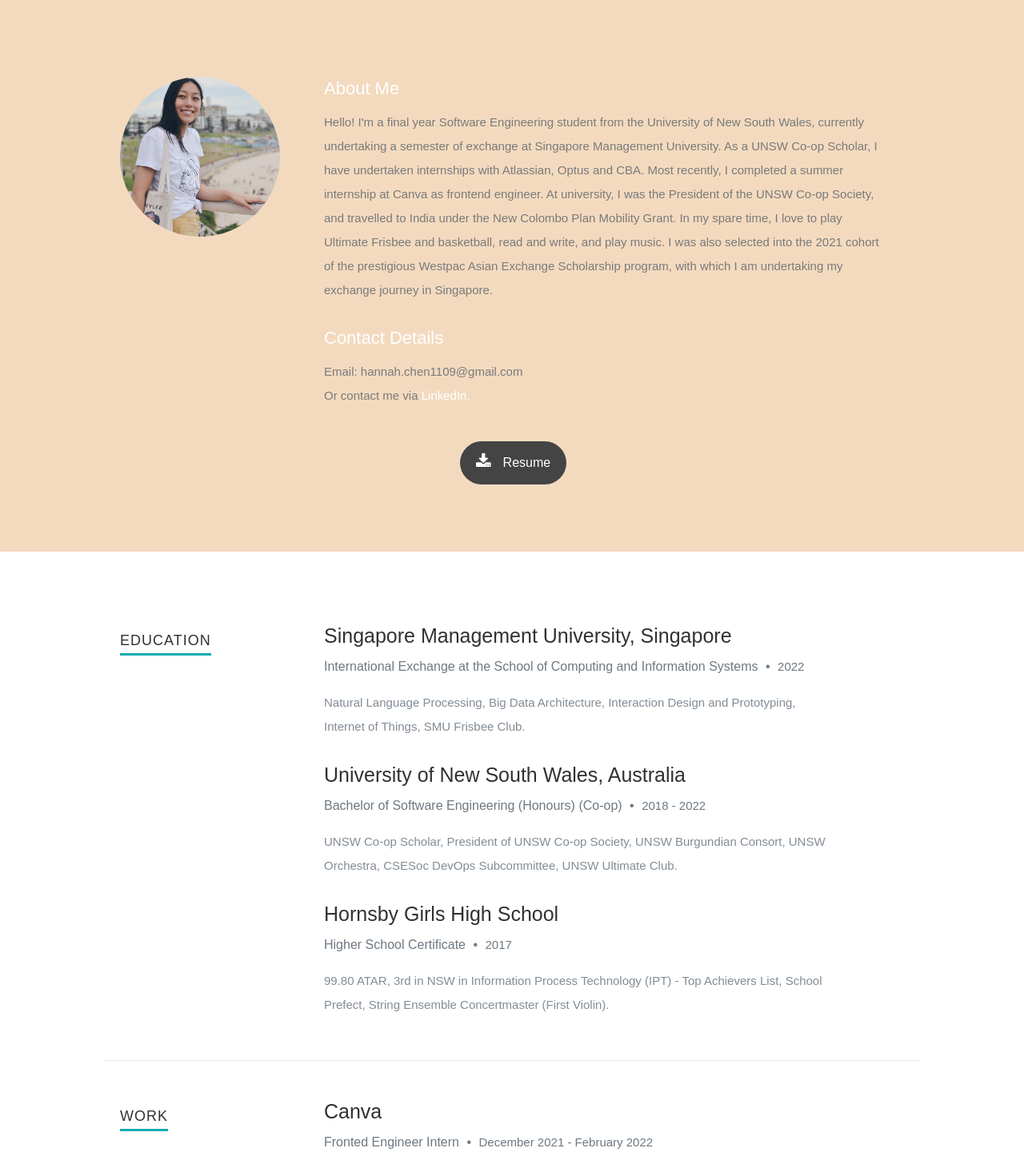
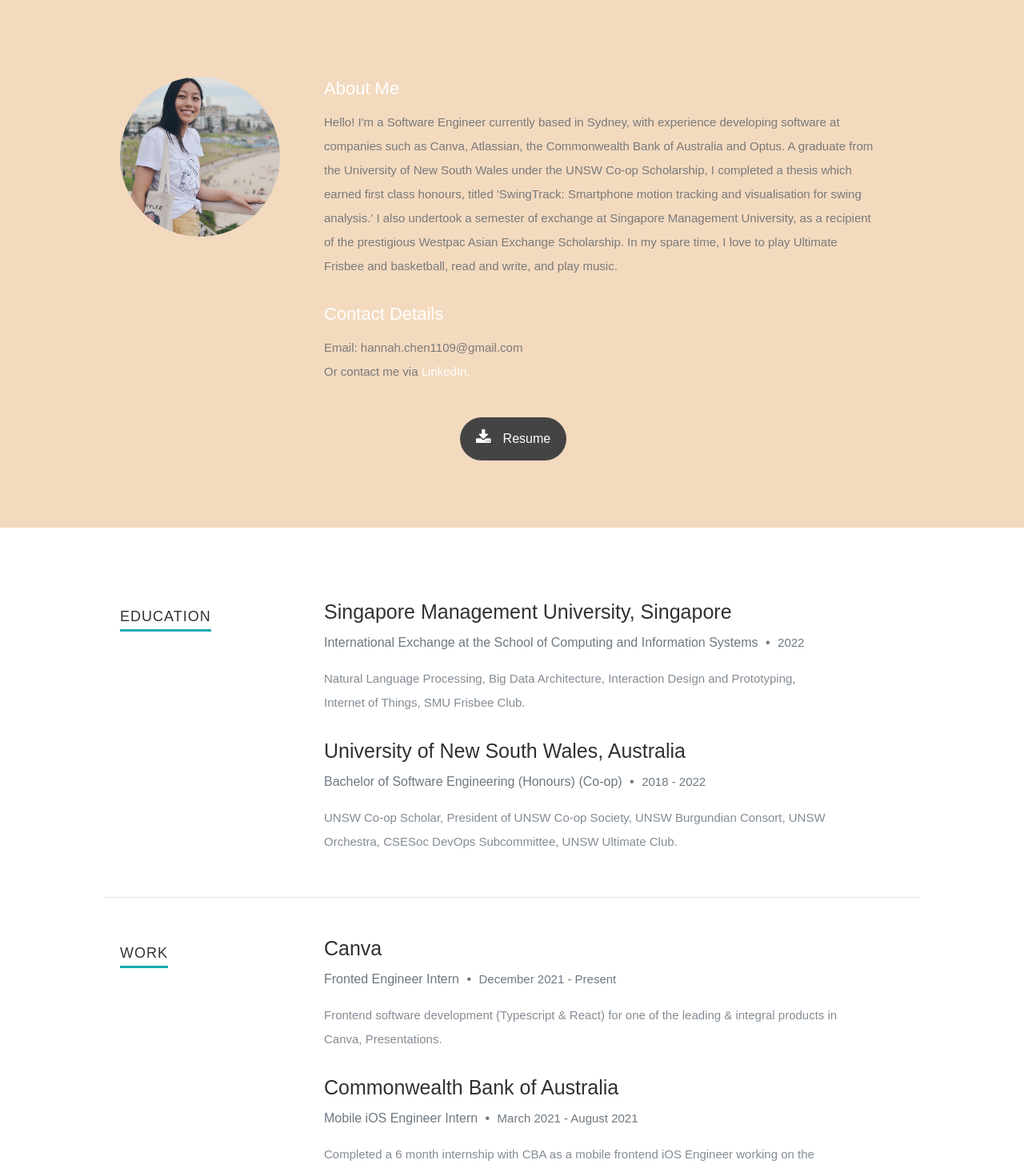
Before and after one commit to hannahsydney/hannah-resume, a React (Create React App) app: page / in a window 1280 px wide. Shown: the part 800-2266 px from the top of the page at 80% size. Built offline with nearby package versions, Linux system fonts and the light colour scheme.

Commit message:
2024 update

```diff
--- a/public/resumeData.json
+++ b/public/resumeData.json
@@ -3,7 +3,7 @@
 		"name": "Hannah",
 		"occupation": "Software Engineer",
 		"description": "",
-		"bio": "Hello! I'm a final year Software Engineering student from the University of New South Wales, currently undertaking a semester of exchange at Singapore Management University. As a UNSW Co-op Scholar, I have undertaken internships with Atlassian, Optus and CBA. Most recently, I completed a summer internship at Canva as frontend engineer. At university, I was the President of the UNSW Co-op Society, and travelled to India under the New Colombo Plan Mobility Grant. In my spare time, I love to play Ultimate Frisbee and basketball, read and write, and play music. I was also selected into the 2021 cohort of the prestigious Westpac Asian Exchange Scholarship program, with which I am undertaking my exchange journey in Singapore.",
+		"bio": "Hello! I'm a Software Engineer currently based in Sydney, with experience developing software at companies such as Canva, Atlassian, the Commonwealth Bank of Australia and Optus. A graduate from the University of New South Wales under the UNSW Co-op Scholarship, I completed a thesis which earned first class honours, titled 'SwingTrack: Smartphone motion tracking and visualisation for swing analysis.' I also undertook a semester of exchange at Singapore Management University, as a recipient of the prestigious Westpac Asian Exchange Scholarship. In my spare time, I love to play Ultimate Frisbee and basketball, read and write, and play music.",
 		"contactmessage": "Here is where you should write your message to readers to have them get in contact with you.",
 		"email": "hannah.chen1109@gmail.com",
 		"phone": "555-555-5555",
@@ -20,11 +20,6 @@
 				"name": "linkedin",
 				"url": "https://www.linkedin.com/in/hannahchen2020/",
 				"className": "fa fa-linkedin"
-			},
-			{
-				"name": "instagram",
-				"url": "https://www.instagram.com/_shelf.life/",
-				"className": "fa fa-instagram"
 			},
 			{
 				"name": "gmail",
@@ -47,26 +42,19 @@
 				"degree": "Bachelor of Software Engineering (Honours) (Co-op)",
 				"graduated": "2018 - 2022",
 				"description": "UNSW Co-op Scholar, President of UNSW Co-op Society, UNSW Burgundian Consort, UNSW Orchestra, CSESoc DevOps Subcommittee, UNSW Ultimate Club."
-			},
-			{
-				"school": "Hornsby Girls High School",
-				"degree": "Higher School Certificate",
-				"graduated": "2017",
-				"description": "99.80 ATAR, 3rd in NSW in Information Process Technology (IPT) - Top Achievers List, School Prefect, String Ensemble Concertmaster (First Violin).",
-				"extracurriculars": ""
 			}
 		],
 		"work": [
 			{
 				"company": "Canva",
 				"title": "Fronted Engineer Intern",
-				"years": "December 2021 - February 2022",
-				"description": "Completed a 3 month internship with Canva as a frontend engineer working on Presentations in Canva. Check out the new magic shortcuts available!"
+				"years": "December 2021 - Present",
+				"description": "Frontend software development (Typescript & React) for one of the leading & integral products in Canva, Presentations."
 			},
 			{
 				"company": "Commonwealth Bank of Australia",
 				"title": "Mobile iOS Engineer Intern",
-				"years": "March 2021 - Present",
+				"years": "March 2021 - August 2021",
 				"description": "Completed a 6 month internship with CBA as a mobile frontend iOS Engineer working on the CommBank app."
 			},
 			{
--- a/src/Components/Chinese.js
+++ b/src/Components/Chinese.js
@@ -1,7 +1,7 @@
 import React, { Component } from 'react';
 
 class Chinese extends Component {
-	render() {
+	render () {
 		return (
 			<section id="testimonials">
 				<div className="text-container">
@@ -17,19 +17,12 @@ class Chinese extends Component {
 							<br />
 							<blockquote>
 								<p>
-									我是华裔澳洲人，在澳洲出生、长大。所以我一直对普通话和中国语言学感兴趣。我目前通过网上教学的课程{' '}
-									<a href="https://www.culturestride.com" style={{ color: 'inherit' }}>
-										CultureStride
-									</a>{' '}
-									学习普通话。目前我已经在 UNSW 完成了非母语课程的中文初级班，并且获得 92 分的优等成绩。
+									我是华裔澳洲人，在澳洲出生、长大。所以我一直对中国文化和语言感兴趣。我目前在 Sydney HSK Centre (HSK 5)
+									学习普通话。我已经在 UNSW 完成了非母语课程的中文初级班，并且获得 92 分的优等成绩。
 								</p>
 								<p>
 									Growing up as an Australian with a Chinese heritage, I have always been interested
-									in Mandarin and liguistics. I'm currently studying Mandarin Chinese with the Chinese
-									language school,{' '}
-									<a href="https://www.elitelinguistic.com/chinese-lesson-free-trial/ref/eln/?campaign=GAds&gclid=CjwKCAjwh4ObBhAzEiwAHzZYUxsYYOjpIAYOJ637Clh9BUJNh0-3nDkixoK23yTibZh8Mm5TyAa2QhoCUS8QAvD_BwE" style={{ color: 'inherit' }}>
-										Elite Linguistic Network Chinese Language School
-									</a>, here in Singapore. I have also completed Introductory Chinese for Background Speakers at UNSW,
+									in Mandarin and liguistics. I'm currently studying Mandarin Chinese at the Sydney HSK Centre (HSK 5) I have also completed Introductory Chinese for Background Speakers at UNSW,
 									achieving a final grade of 92.
 								</p>
 							</blockquote>
```
